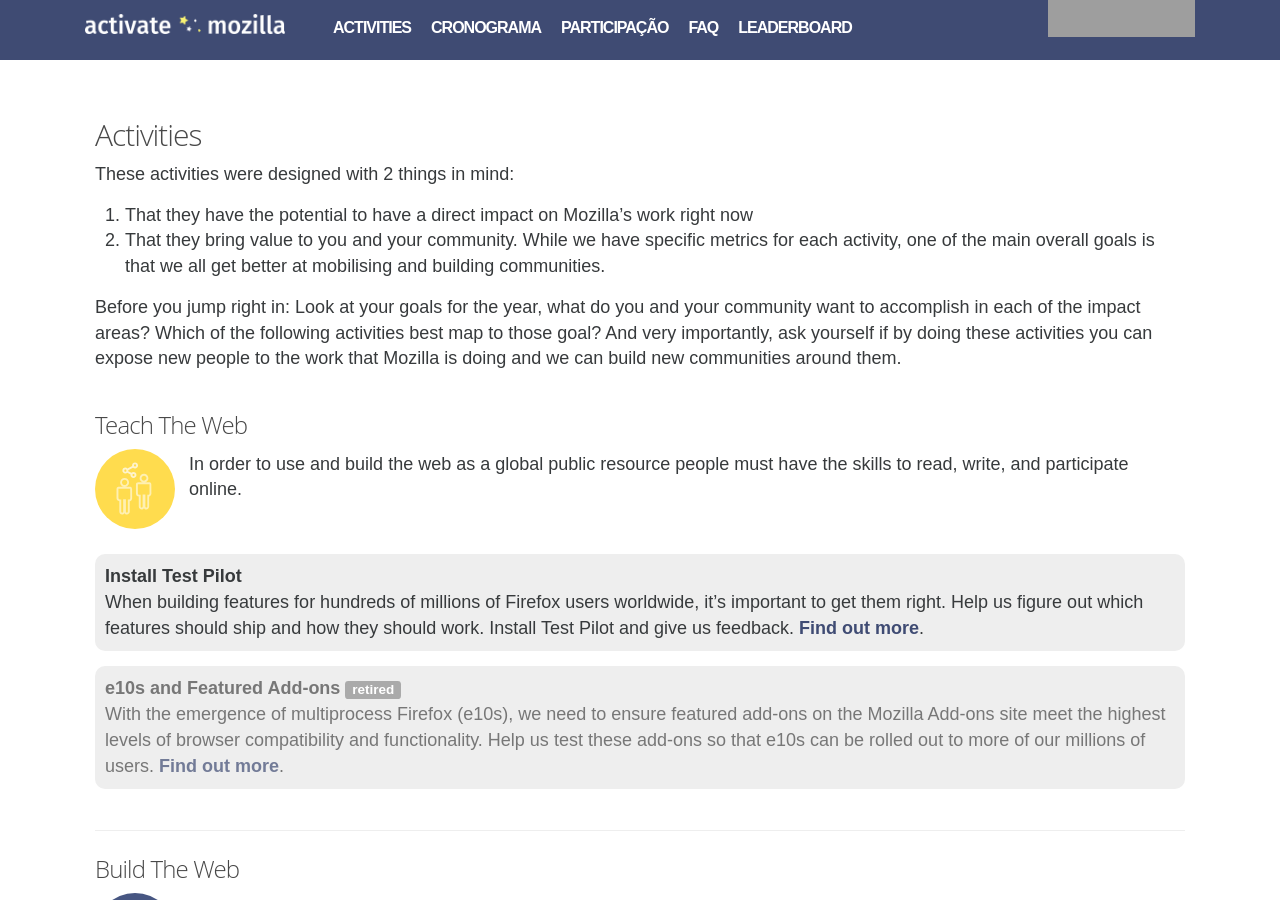
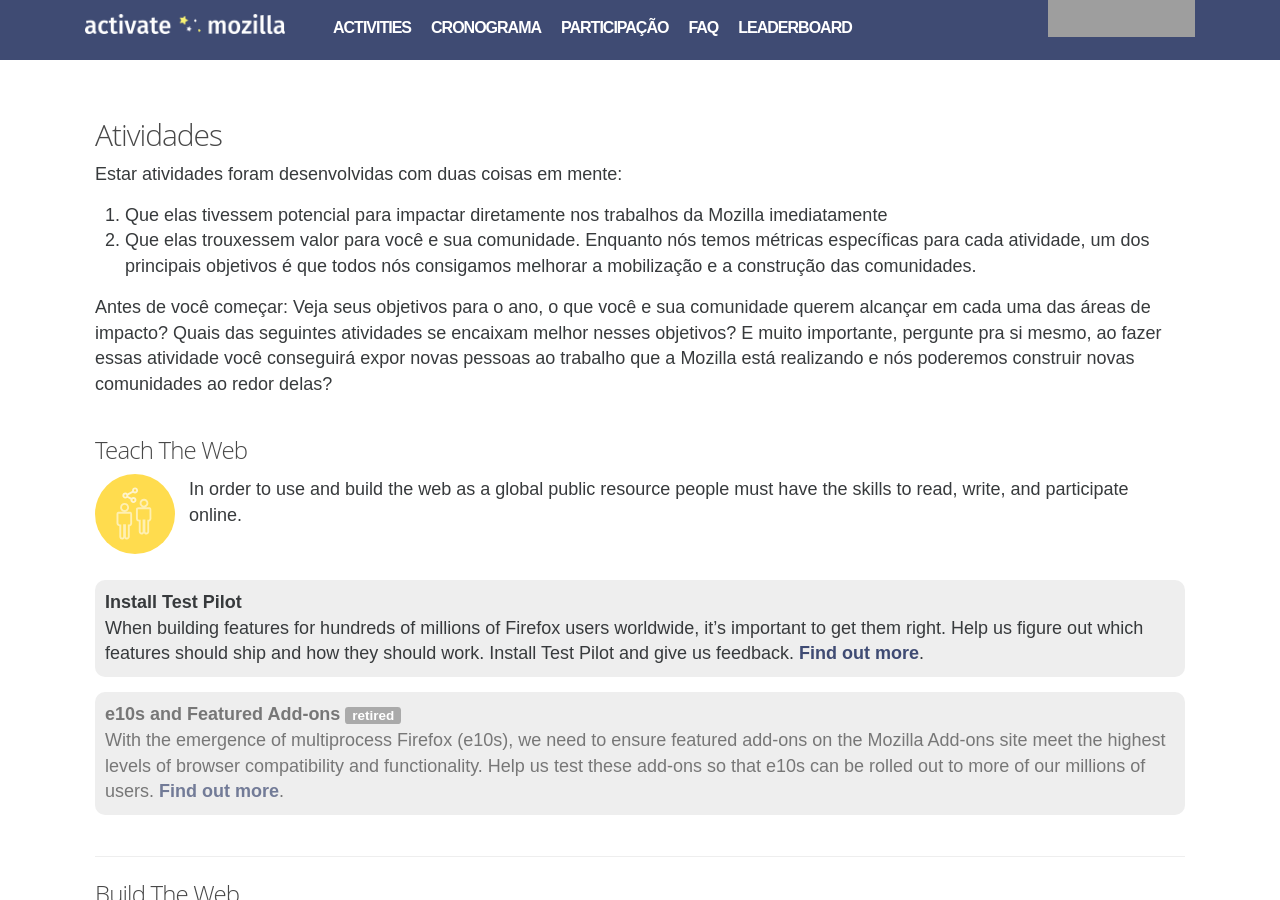
Before and after one commit to mozilla/activate.mozilla.community, a Jekyll site: the page built from _pages/pt/activities.md, in a window 1280 px wide and 900 px high. Built offline with Jekyll 4.4.1, drawn with Linux system fonts in a browser that asks for light colours; some web fonts are replaced; grey boxes are pictures that could not be loaded.

Commit message:
Page 404.md localized, and starting localization on activities.md

```diff
--- a/_pages/pt/activities.md
+++ b/_pages/pt/activities.md
@@ -1,6 +1,6 @@
 ---
 layout: default
-title:  "Activities"
+title:  "Atividades"
 permalink: /pt/activities/
 lang: pt
 ref: activities
@@ -8,14 +8,14 @@
 redirect_from: "/pt/experiments/"
 ---
 
-## Activities
+## Atividades
 
-These activities were designed with 2 things in mind:
+Estar atividades foram desenvolvidas com duas coisas em mente:
 
-1. That they have the potential to have a direct impact on Mozilla’s work right now
-2. That they bring value to you and your community. While we have specific metrics for each activity, one of the main overall goals is that we all get better at mobilising and building communities.
+1. Que elas tivessem potencial para impactar diretamente nos trabalhos da Mozilla imediatamente
+2. Que elas trouxessem valor para você e sua comunidade. Enquanto nós temos métricas específicas para cada atividade, um dos principais objetivos é que todos nós consigamos melhorar a mobilização e a construção das comunidades.
 
-Before you jump right in: Look at your goals for the year, what do you and your community want to accomplish in each of the impact areas? Which of the following activities best map to those goal? And very importantly, ask yourself if by doing these activities you can expose new people to the work that Mozilla is doing and we can build new communities around them.
+Antes de você começar: Veja seus objetivos para o ano, o que você e sua comunidade querem alcançar em cada uma das áreas de impacto? Quais das seguintes atividades se encaixam melhor nesses objetivos? E muito importante, pergunte pra si mesmo, ao fazer essas atividade você conseguirá expor novas pessoas ao trabalho que a Mozilla está realizando e nós poderemos construir novas comunidades ao redor delas?
 
 {: .clear}
 _
```
Also changed, not shown: _pages/pt/404.md (added, +20 -0 lines).
